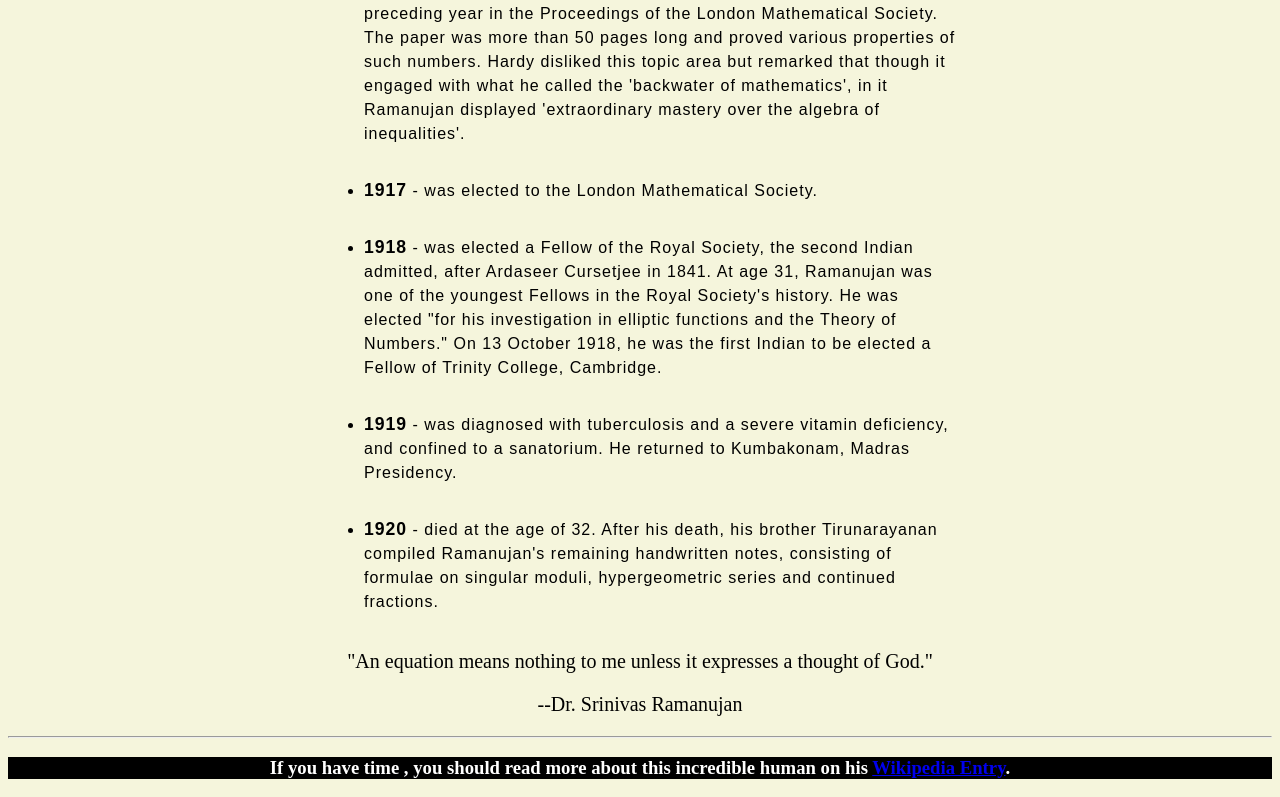
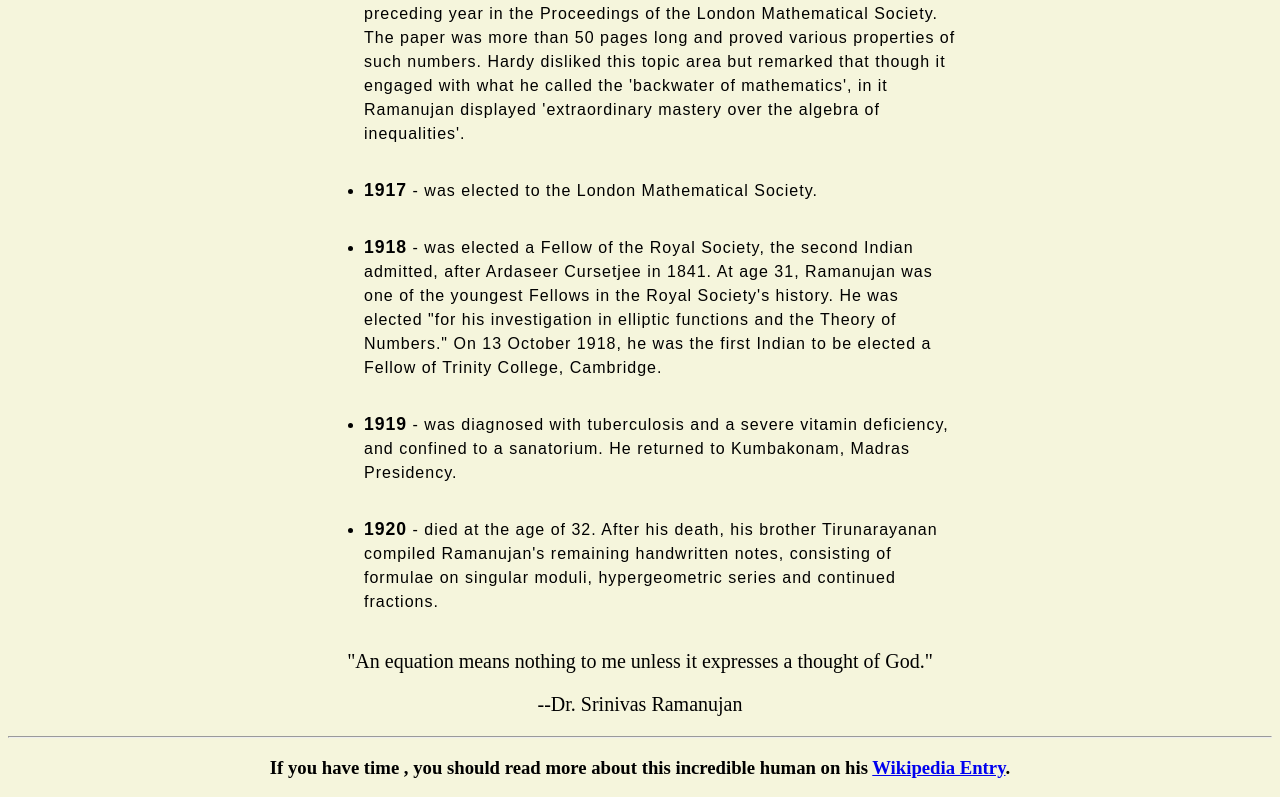
Before and after one commit to aryanyadav10/Tribute-Page-Dr.S.Ramanujan, a plain HTML site: page index.html in a window 1280 px wide. Shown: the part 2335-3132 px from the top of the page. Drawn offline with Linux system fonts and the light colour scheme.

Commit message:
Update style.css

```diff
--- a/style.css
+++ b/style.css
@@ -78,8 +78,6 @@ li{
     text-align: center;
 }
 footer{
-    background-color:#000;
-    color:white;
     width: 100%;
     text-align: center;
 }
```
